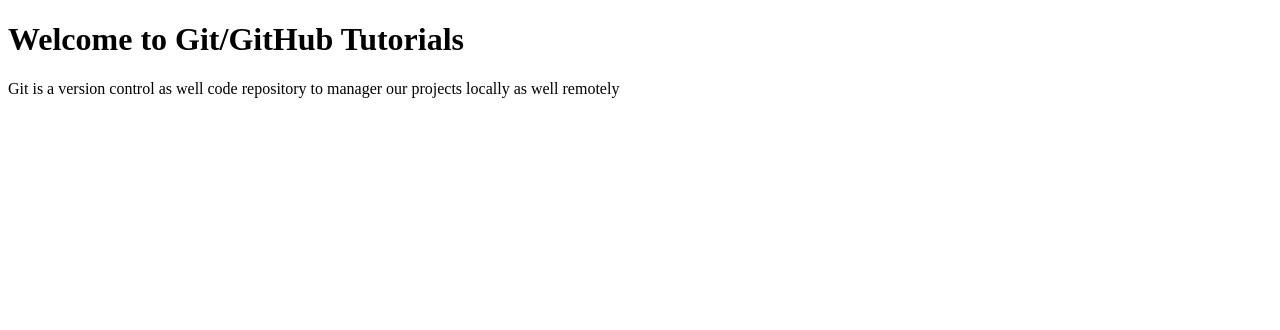
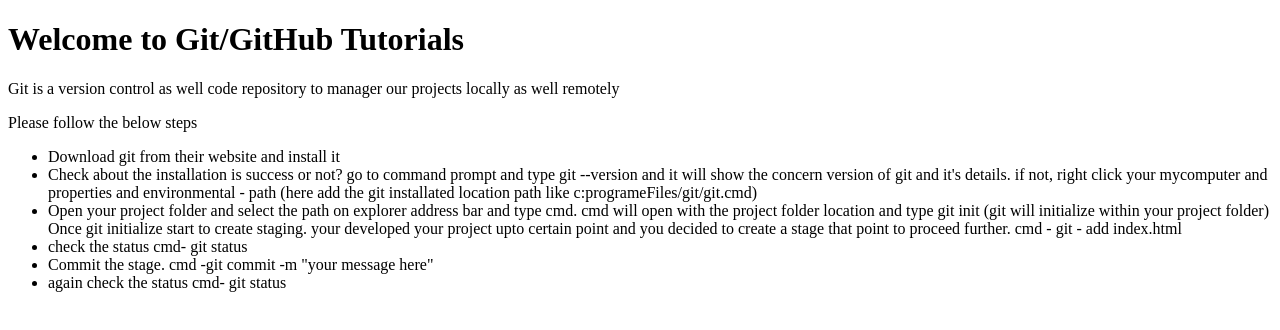
Before and after one commit to blissmani77/demo, a plain HTML site: page index.html in a window 1280 px wide. Drawn offline with Linux system fonts and the light colour scheme.

Commit message:
html 2nd stage

```diff
--- a/index.html
+++ b/index.html
@@ -8,5 +8,20 @@
 <body>
 <h1>Welcome to Git/GitHub Tutorials</h1>
 <p>Git is a version control as well code repository to manager our projects locally as well remotely</p>
+<p>Please follow the below steps</p>
+<ul>
+    <li>Download git from their website and install it</li>
+    <li>Check about the installation is success or not? go to command prompt and type git --version and it will show the concern
+        version of git and it's details. if not, right click your mycomputer and properties and environmental - path (here add
+        the git installated location path like c:programeFiles/git/git.cmd)
+    </li>
+    <li>Open your project folder and select the path on explorer address bar and type cmd. cmd will open with the project
+        folder location and type git init (git will initialize within your project folder)
+    </li>Once git initialize start to create staging. your developed your project upto certain point and you decided to
+    create a stage that point to proceed further. cmd - git - add index.html</li>
+    <li>check the status cmd- git status</li>
+    <li>Commit the stage. cmd -git commit -m "your message here" </li>
+    <li>again check the status cmd- git status</li>
+</ul>
 </body>
 </html>
```
